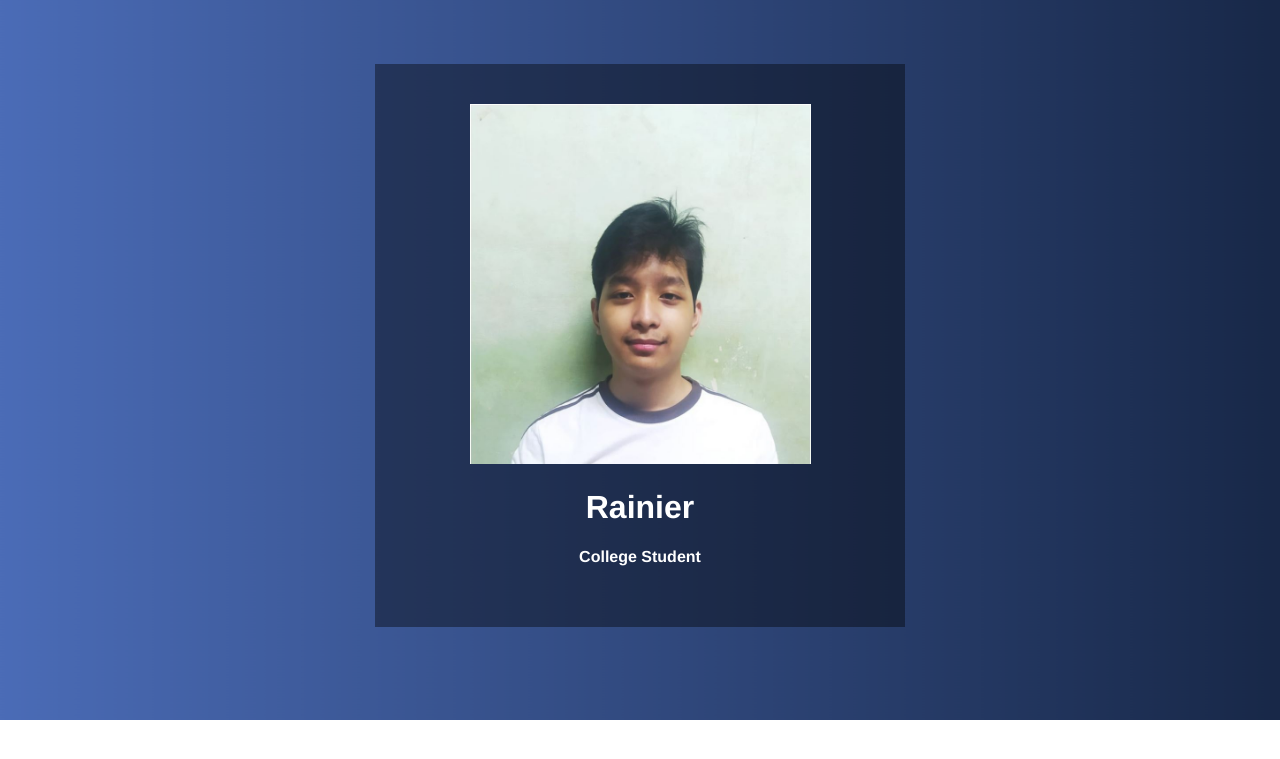
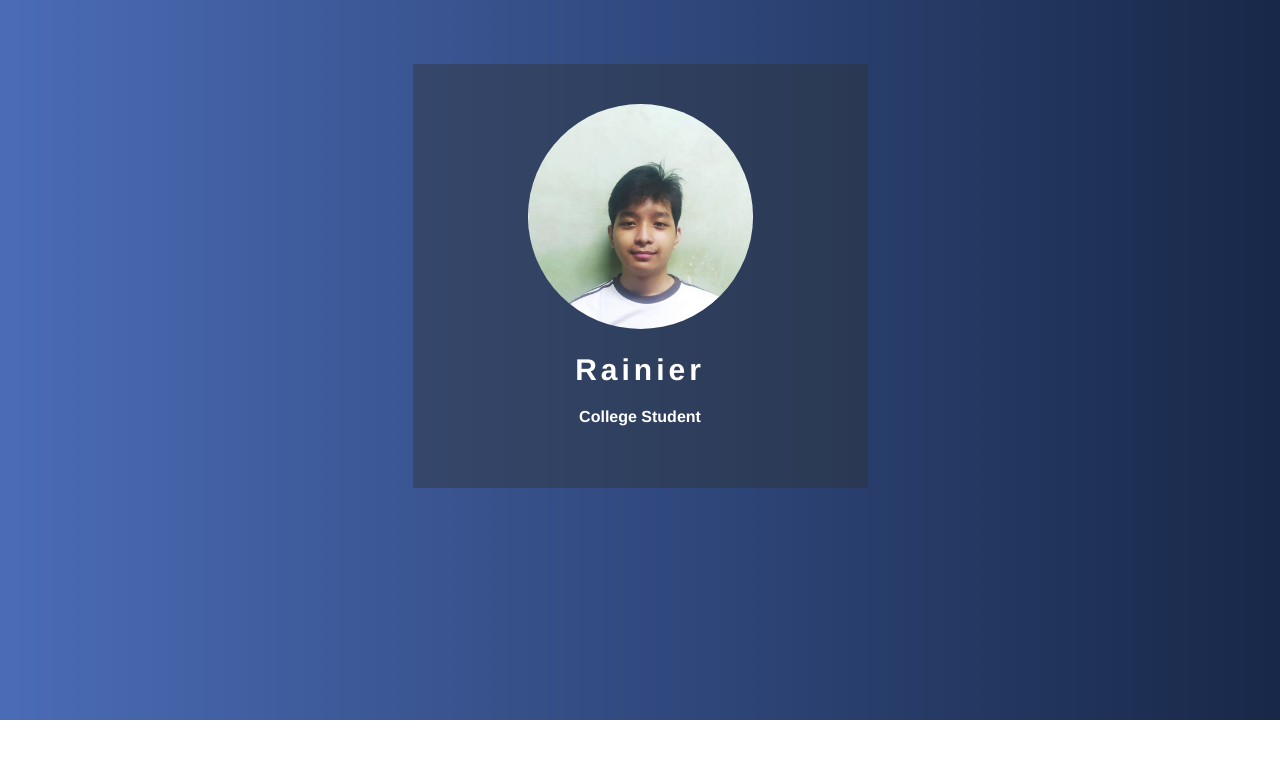
Before and after one commit to rnlabez/lab2, a PHP site: page / in a window 1280 px wide. Shown: the top 759 px of the page. Run offline with PHP 8.4, Linux system fonts and the light colour scheme.

Commit message:
Fiddling with colors + sizing

```diff
--- a/week5/style.css
+++ b/week5/style.css
@@ -5,8 +5,8 @@ body{
   background-size: cover;
 }
 .box{
-  width: 450px;
-  background: rgba(0, 0, 0, 0.4);
+  width: 375px;
+  background: rgba(45, 49, 47, 0.4);
   padding: 40px;
   text-align: center;
   margin: auto;
@@ -14,3 +14,18 @@ body{
   color: white;
   font-family: 'Helvetica',sans-serif;
 }
+.box-img{
+  border-radius: 50%;
+  width: 225px;
+  height: 225px;
+}
+.box h1{
+  font-size: 30px;
+  letter-spacing: 4px;
+  font-weight: 10px;
+}
+.box h5{
+  font-size: 20px;
+  letter-spacing: 3px;
+
+}
```
